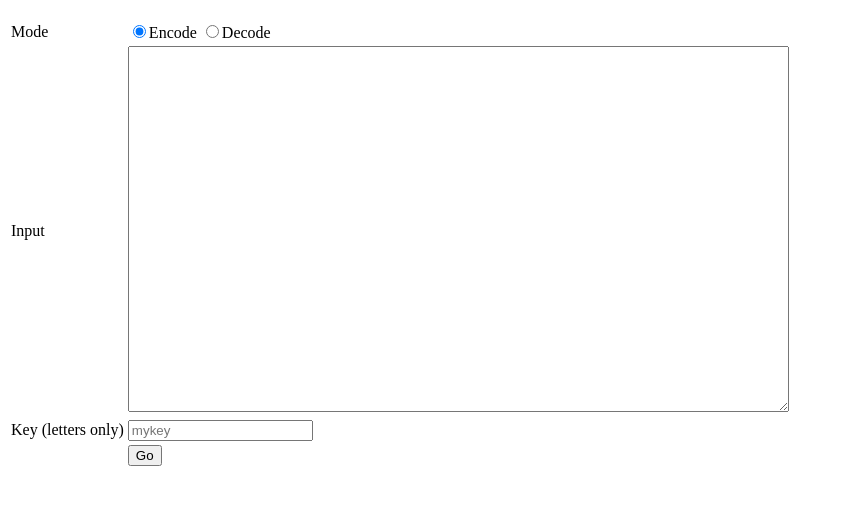
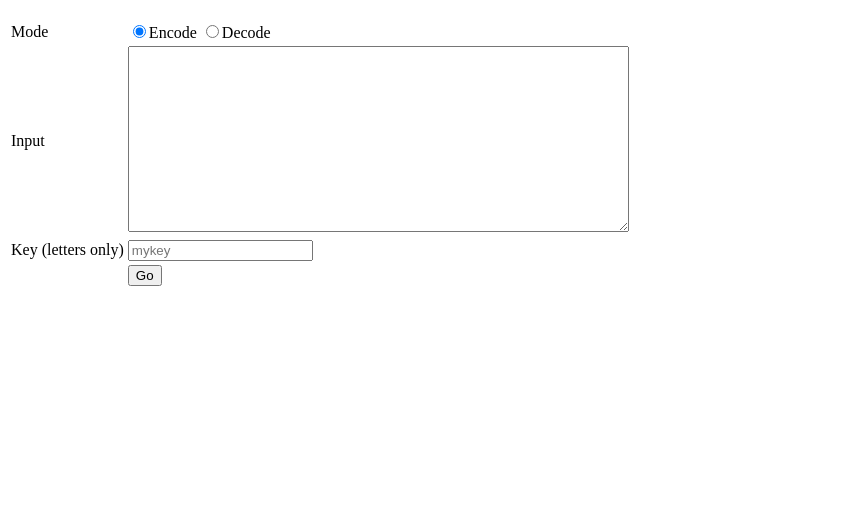
Before and after one commit to jarhill0/vigenere, a plain HTML site: page index.html in a window 1280 px wide. Shown: the part 61-566 px from the top of the page, without its empty margins (0-844 px from the left). Drawn offline with Linux system fonts and the light colour scheme.

Commit message:
Shrink textarea

```diff
--- a/index.html
+++ b/index.html
@@ -19,7 +19,7 @@
     </tr>
     <tr>
         <td><label for="text-input">Input</label></td>
-        <td><textarea id="text-input" rows="24" cols="80"></textarea></td>
+        <td><textarea id="text-input" rows="12" cols="60"></textarea></td>
     </tr>
     <tr>
         <td><label for="key-input">Key (letters only)</label></td>
```
